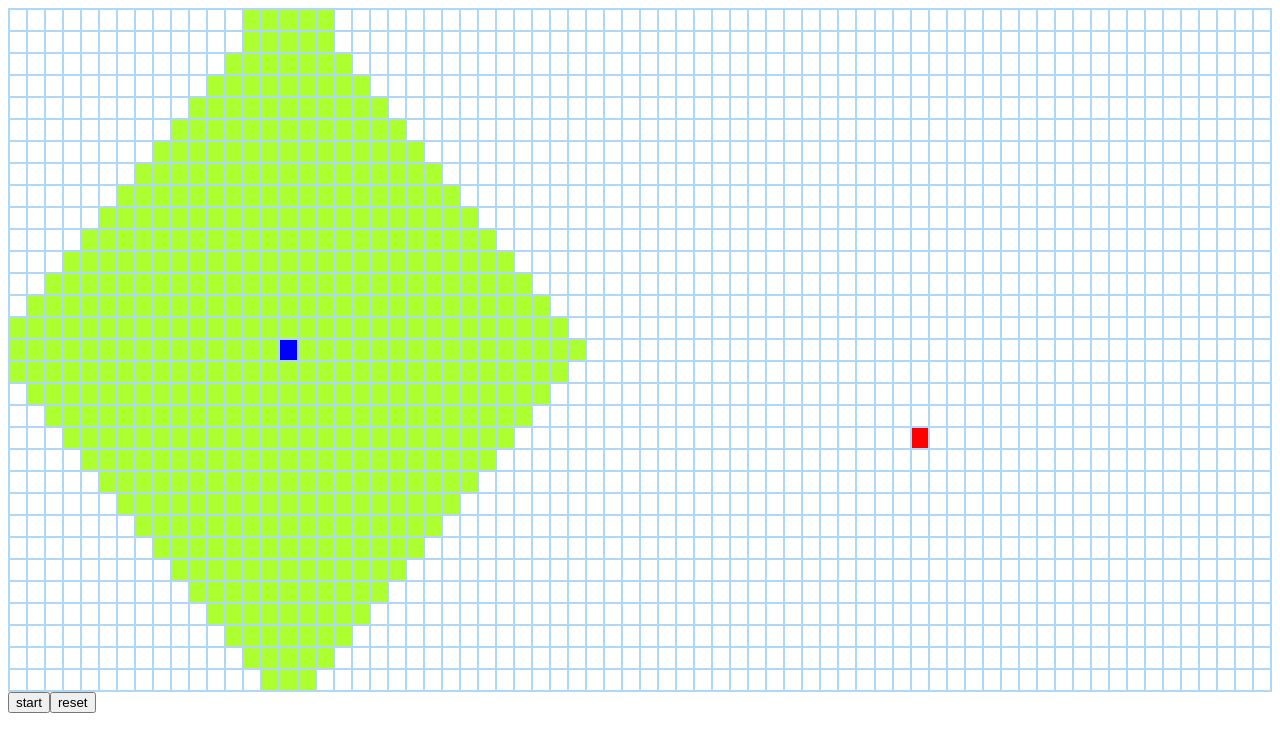
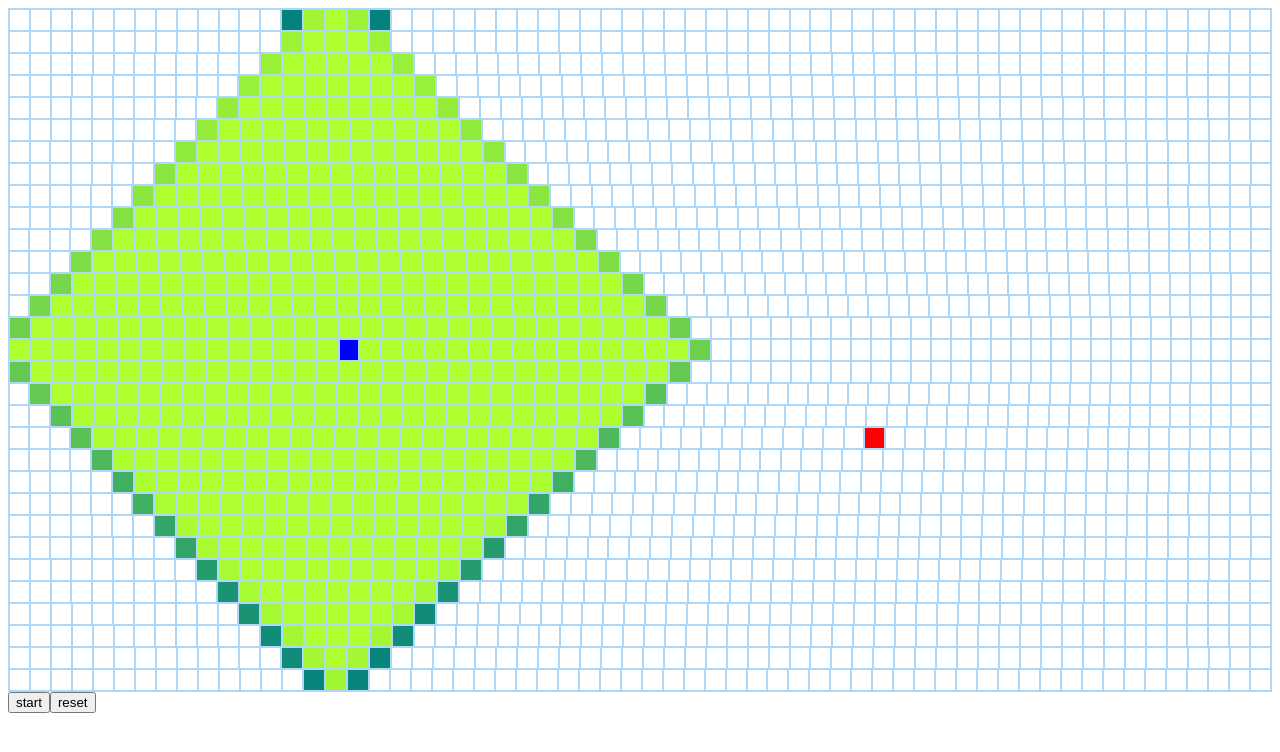
Before and after one commit to adityain98/vue-pathfinding, a Vue app: page / in a window 1280 px wide. Both pictures are taken after a click on the button "start". Shown: the top 752 px of the page. Built offline with nearby package versions, Linux system fonts and the light colour scheme.

Commit message:
add visited animation add road animation

```diff
--- a/public/index.html
+++ b/public/index.html
@@ -1,5 +1,6 @@
 <!DOCTYPE html>
 <html lang="en">
+
 <head>
   <meta charset="utf-8">
   <meta http-equiv="X-UA-Compatible" content="IE=edge">
@@ -7,11 +8,14 @@
   <link rel="icon" href="<%= BASE_URL %>favicon.ico">
   <title><%= htmlWebpackPlugin.options.title %></title>
 </head>
+
 <body>
   <noscript>
-      <strong>We're sorry but <%= htmlWebpackPlugin.options.title %> doesn't work properly without JavaScript enabled. Please enable it to continue.</strong>
+    <strong>We're sorry but <%= htmlWebpackPlugin.options.title %> doesn't work properly without JavaScript enabled.
+      Please enable it to continue.</strong>
   </noscript>
   <div id="app"></div>
   <!-- built files will be auto injected -->
 </body>
+
 </html>
--- a/src/components/Node.vue
+++ b/src/components/Node.vue
@@ -2,8 +2,18 @@
   <div
     :class="nodeClass"
     @mouseover="mouseOver()"
-    @click="toggleWall()"
+    @mousedown="toggleWall()"
   >
+    <div
+      v-if="nodeProperty.isRoad"
+      class="road-node"
+    >
+    </div>
+    <div
+      v-else-if="nodeProperty.isVisited"
+      class="visited"
+    >
+    </div>
   </div>
 </template>
 
@@ -16,12 +26,14 @@ export default {
   },
   methods: {
     mouseOver () {
-      if (this.isMouseDown && !this.nodeProperty.isEnd && !this.nodeProperty.isStart) {
+      if (this.isMouseDown) {
         this.toggleWall()
       }
     },
     toggleWall () {
-      this.$emit('toggleWall', this.nodeProperty.x, this.nodeProperty.y)
+      if (!this.nodeProperty.isEnd && !this.nodeProperty.isStart) {
+        this.$emit('toggleWall', this.nodeProperty.x, this.nodeProperty.y)
+      }
     }
   },
   computed: {
@@ -31,10 +43,10 @@ export default {
 
       return {
         unvisited: unvisited,
-        visited: visited,
+        // visited: visited,
         'start-node': this.nodeProperty.isStart,
         'end-node': this.nodeProperty.isEnd,
-        'road-node': this.nodeProperty.isRoad,
+        // 'road-node': this.nodeProperty.isRoad,
         'wall': this.nodeProperty.isWall
       }
     }
@@ -54,6 +66,8 @@ export default {
   height: 20px;
   border: 1px solid rgb(175, 216, 248);
   background-color: greenyellow;
+  animation-name: animate-visited;
+  animation-duration: 0.5s;
 }
 
 .start-node {
@@ -65,7 +79,12 @@ export default {
 }
 
 .road-node {
+  width: 20px;
+  height: 20px;
+  border: 1px solid rgb(175, 216, 248);
   background-color: yellow;
+  animation-name: animate-road;
+  animation-duration: 0.5s;
 }
 
 .wall {
@@ -74,4 +93,22 @@ export default {
   border: 1px solid rgb(175, 216, 248);
   background-color: blueviolet;
 }
+
+@keyframes animate-visited {
+  from {
+    background-color: teal;
+  }
+  to {
+    background-color: greenyellow;
+  }
+}
+
+@keyframes animate-road {
+  from {
+    background-color: brown;
+  }
+  to {
+    background-color: yellow;
+  }
+}
 </style>
--- a/src/views/Pathfinding.vue
+++ b/src/views/Pathfinding.vue
@@ -35,7 +35,7 @@ export default {
   data () {
     return {
       table: [],
-      width: 70,
+      width: 60,
       height: 31,
       baseNode: {
         isWall: false,
```
Lines whose indentation alone changed are shown as unchanged.
